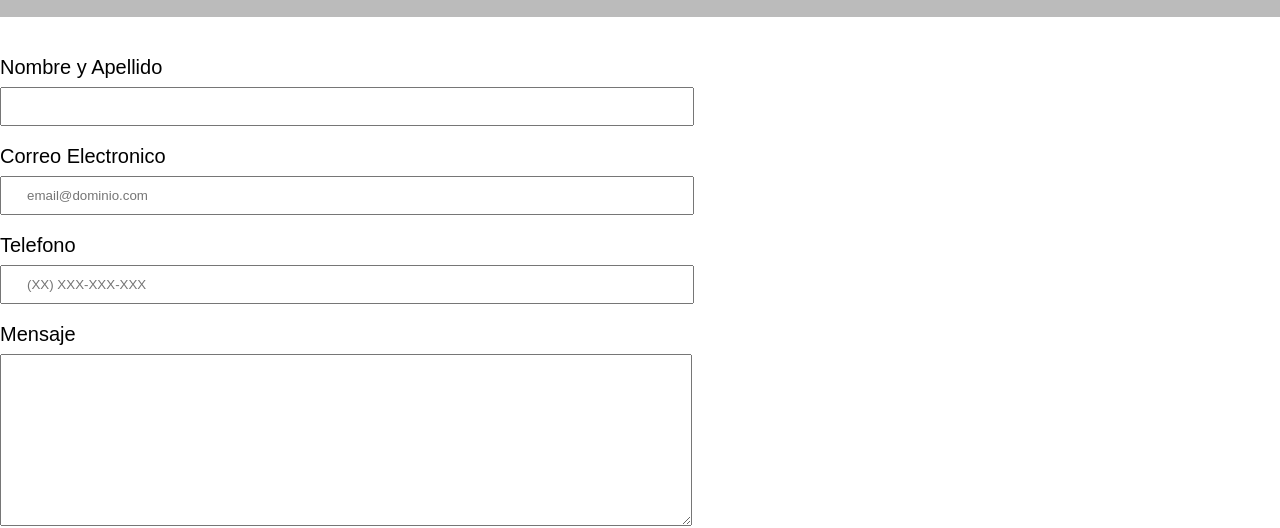
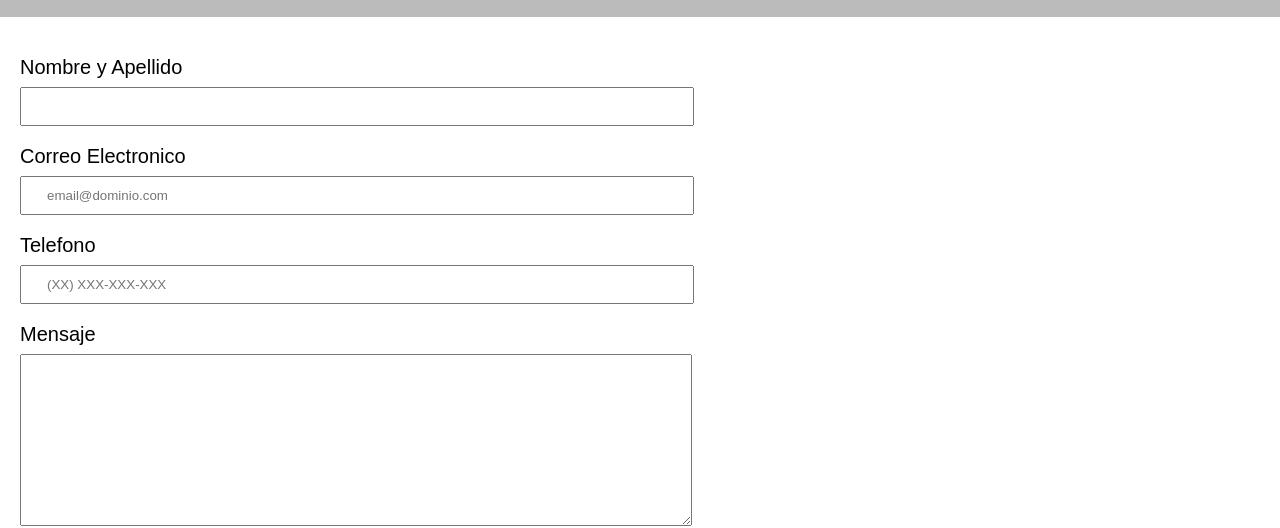
Before and after one commit to Ander-Villantoy/barberiaAlura, a plain HTML site: page contacto.html in a window 1280 px wide. Shown: the part 276-804 px from the top of the page. Drawn offline with Linux system fonts and the light colour scheme.

Commit message:
Se modifico el margen del formulario

```diff
--- a/style.css
+++ b/style.css
@@ -105,7 +105,7 @@ footer {
 }
 
 form {
-    margin: 40px 0;
+    margin: 40px 20px;
 }
 
 form label,
```
